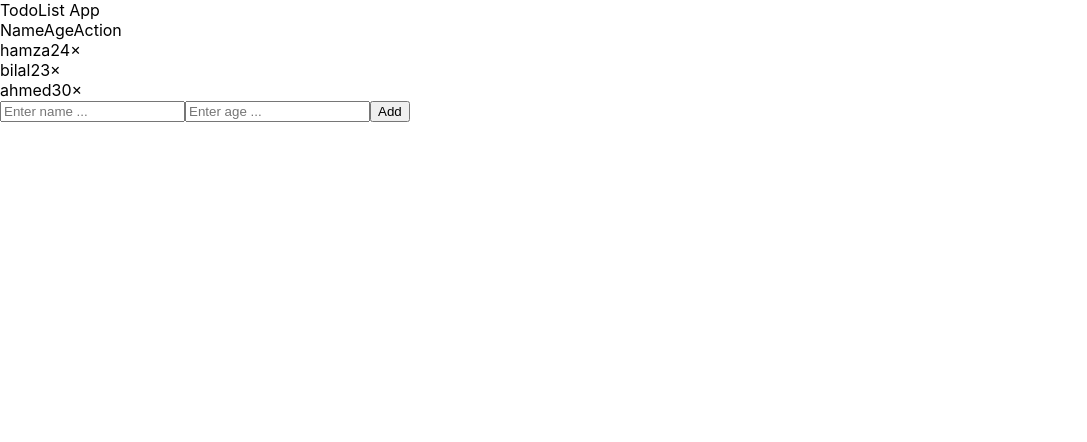
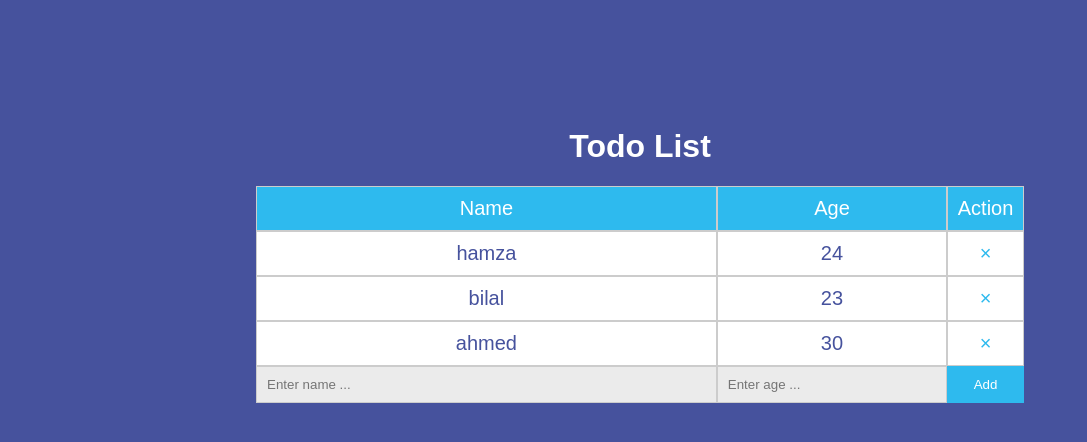
Before and after one commit to bilal07/todolist, a React (Create React App) app: page / in a window 1280 px wide. Shown: the top 442 px of the page, without its empty margins (0-1087 px from the left). Built offline with nearby package versions, Linux system fonts and the light colour scheme.

Commit message:
style application

```diff
--- a/src/App.js
+++ b/src/App.js
@@ -36,8 +36,8 @@ class App extends Component {
   }
   render() {
     return (
-      <div className="App">
-         TodoList App
+      <div className="App container">
+         <h1 className="text-center">Todo List</h1>
          <TodoItems items={this.state.items} deleteItem={this.deleteItem}/>
          <AddItems addItem={this.addItem}/>
       </div>
--- a/src/components/AddItem/AddItem.js
+++ b/src/components/AddItem/AddItem.js
@@ -14,11 +14,16 @@ class AddItem extends Component {
     }
     handleSubmit = (e) => {
         e.preventDefault();
-        this.props.addItem(this.state);
-        this.setState({
-            name: '',
-            age: ''
-        })
+        if(e.target.name.value === ''){
+            return false
+        }
+        else{
+            this.props.addItem(this.state);
+            this.setState({
+                name: '',
+                age: ''
+            })
+        }
     }
     render() {
         return (
--- a/src/components/TodoItems/TodoItems.js
+++ b/src/components/TodoItems/TodoItems.js
@@ -9,9 +9,9 @@ const TodoItems = (props) => {
         items.map(item => {
             return(
                 <div key={item.id}>
-                    <span>{item.name}</span>
-                    <span>{item.age}</span>
-                    <span onClick={() => deleteItem(item.id)}>&times;</span>
+                    <span className="name">{item.name}</span>
+                    <span className="age">{item.age}</span>
+                    <span className="action icon" onClick={() => deleteItem(item.id)}>&times;</span>
                 </div>
             )
         })
@@ -22,9 +22,9 @@ const TodoItems = (props) => {
     return (
         <div className="ListItems">
             <div>
-                <span>Name</span>
-                <span>Age</span>
-                <span>Action</span>
+                <span className="name title">Name</span>
+                <span className="age title">Age</span>
+                <span className="action title">Action</span>
             </div>
             {listItems}
         </div>
--- a/src/index.css
+++ b/src/index.css
@@ -1,13 +1,78 @@
+* {
+  box-sizing: border-box;
+}
+
 body {
   margin: 0;
-  font-family: -apple-system, BlinkMacSystemFont, 'Segoe UI', 'Roboto', 'Oxygen',
-    'Ubuntu', 'Cantarell', 'Fira Sans', 'Droid Sans', 'Helvetica Neue',
-    sans-serif;
-  -webkit-font-smoothing: antialiased;
-  -moz-osx-font-smoothing: grayscale;
+  padding: 0;
+  font-family: sans-serif;
+  background: #46529d;
+  color: #fff;
 }
 
-code {
-  font-family: source-code-pro, Menlo, Monaco, Consolas, 'Courier New',
-    monospace;
+.text-center {
+  text-align: center;
 }
+
+.container {
+  width: 60%;
+  margin: 10% auto;
+}
+
+.ListItems {
+  background: #fff;
+  color: #46529d;
+}
+
+.ListItems p{
+  margin: 0;
+  text-align: center;
+  padding: 10px 0px;
+}
+
+.ListItems span {
+  display: inline-block;
+  text-align: center;
+  padding: 10px 0;
+  font-size: 20px;
+  border: 0.3px solid #ccc;
+}
+
+.ListItems span.title {
+  background: #2ebaee;
+  color: #fff;
+}
+
+.ListItems span.name,
+form input[type=text]{
+  width:60%;
+}
+
+.ListItems span.age,
+form input[type=number]{
+  width:30%;
+}
+.ListItems span.action,
+form input[type=submit]{
+  width:10%;
+}
+
+.ListItems span.icon {
+  color: #2ebaee;
+  cursor: pointer;
+}
+
+form input
+{
+  padding: 10px;
+  background: #ebebeb;
+  border: transparent;
+  border: 0.3px solid #ccc;
+}
+
+form input[type=submit] {
+  background: #2ebaee;
+  border: 0.3px solid #2ebaee;
+  color: #fff;
+  cursor: pointer;
+}
```
Also changed, not shown: 1 other file (tests, documents, lock files or other folders).
